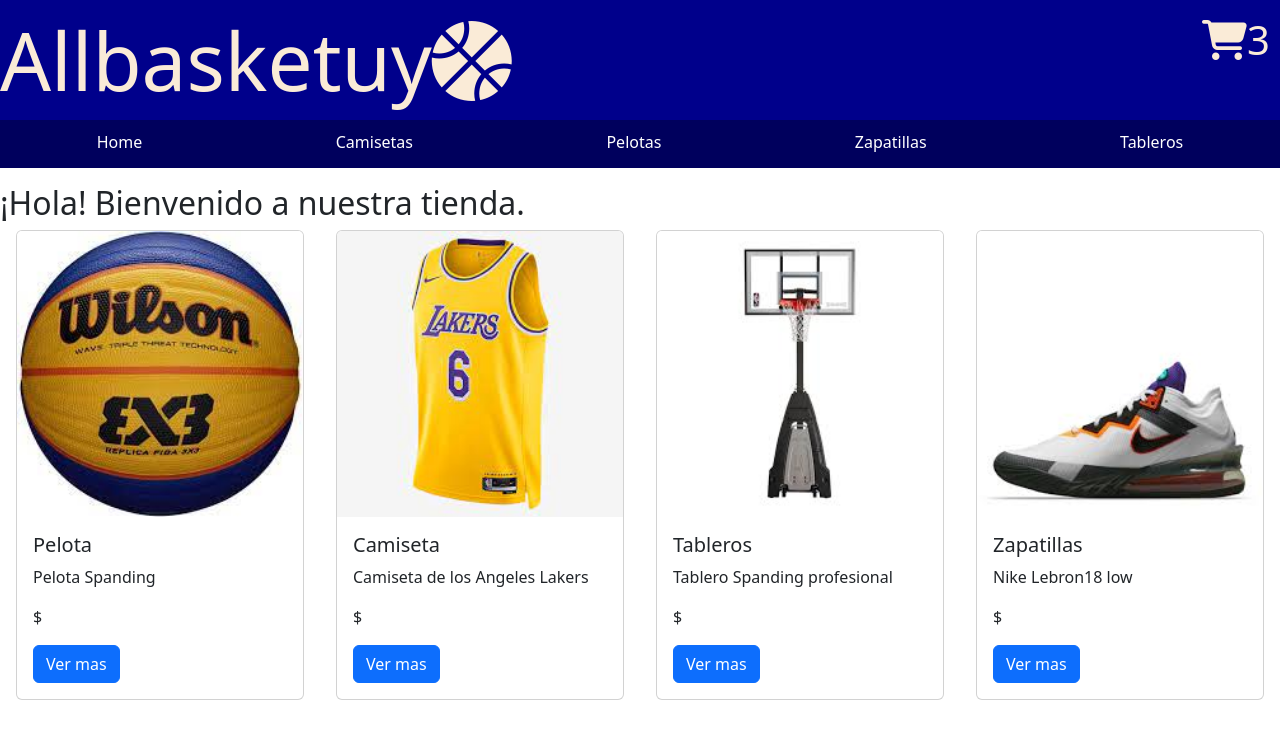
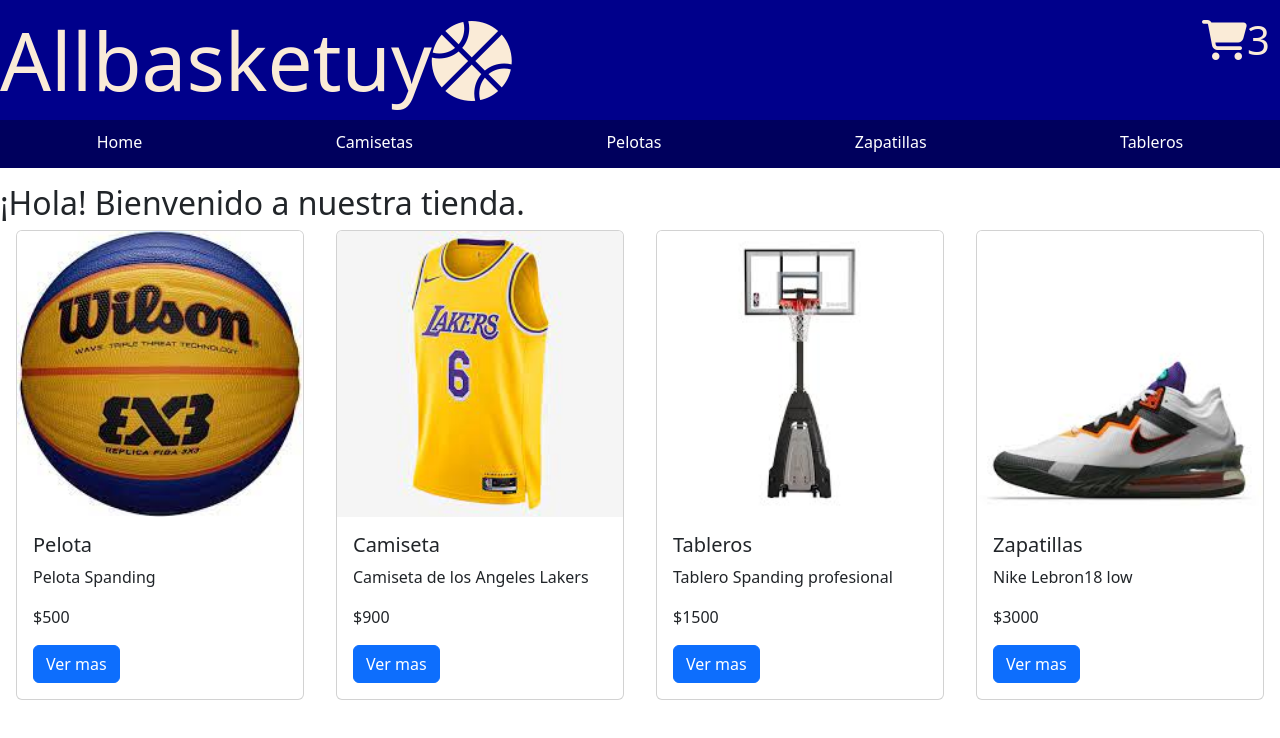
Before and after one commit to AlexisAguilera7/reactjs, a React (Create React App) app in the folder my-app/: page / in a window 1280 px wide. Shown: the top 738 px of the page. Built offline with nearby package versions, Linux system fonts and the light colour scheme.

Commit message:
segunda entrega reactjs

```diff
--- a/my-app/src/componentes /Item.jsx
+++ b/my-app/src/componentes /Item.jsx
@@ -11,7 +11,7 @@
     <Card.Text>
      {prod.description}
     </Card.Text>
-    <Card.Text>${prod.price}</Card.Text>
+    <Card.Text>${prod.precio}</Card.Text>
     <Button as={Link} to={`/item/${prod.id}`} variant="primary">Ver mas</Button>
    </Card.Body>
   </Card>
--- a/my-app/src/componentes /ItemDetail.jsx
+++ b/my-app/src/componentes /ItemDetail.jsx
@@ -17,7 +17,7 @@
      <Card.Text>
       {producto.description}
      </Card.Text>
-     <Card.Text>${producto.price}</Card.Text>
+     <Card.Text>${producto.precio}</Card.Text>
     </Card.Body>
     <h3>{producto.name}</h3>
     <ItemCount initial={1} stock={producto.stock} onAdd={onAdd} />
```
